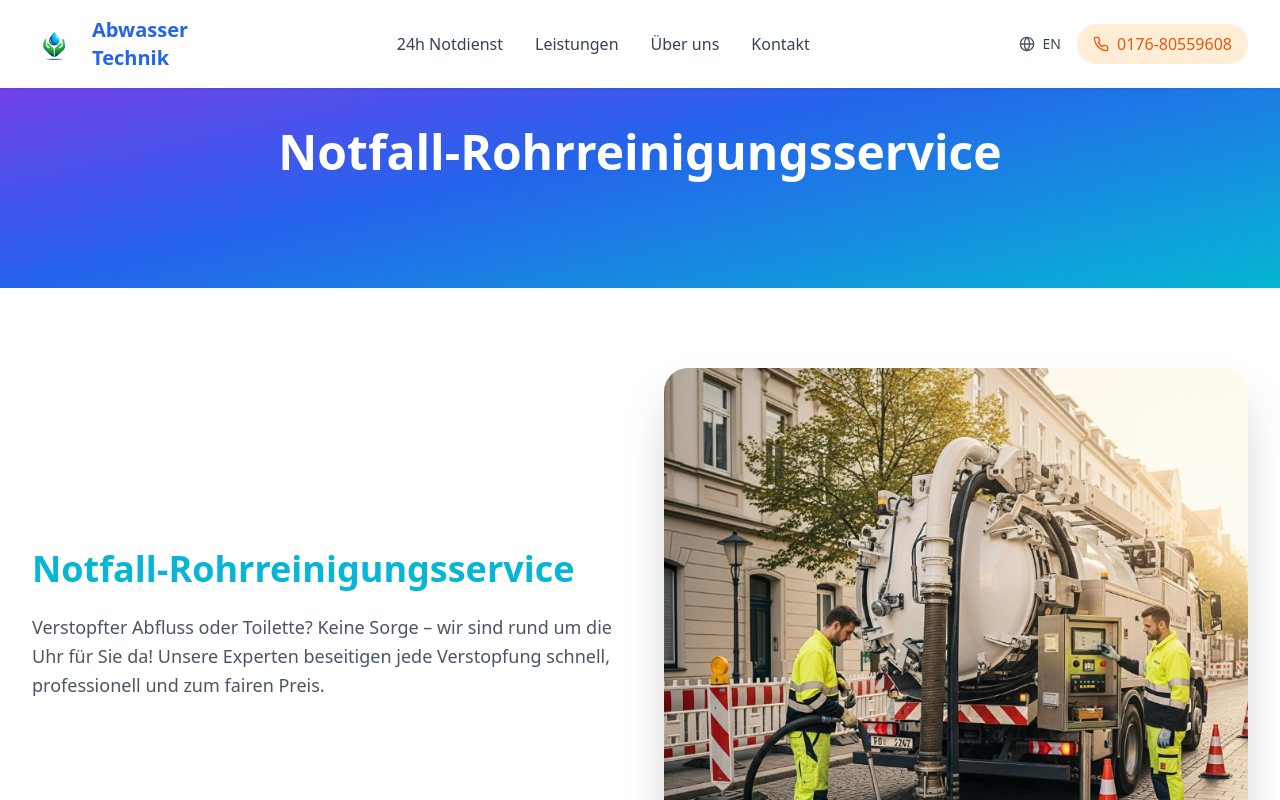
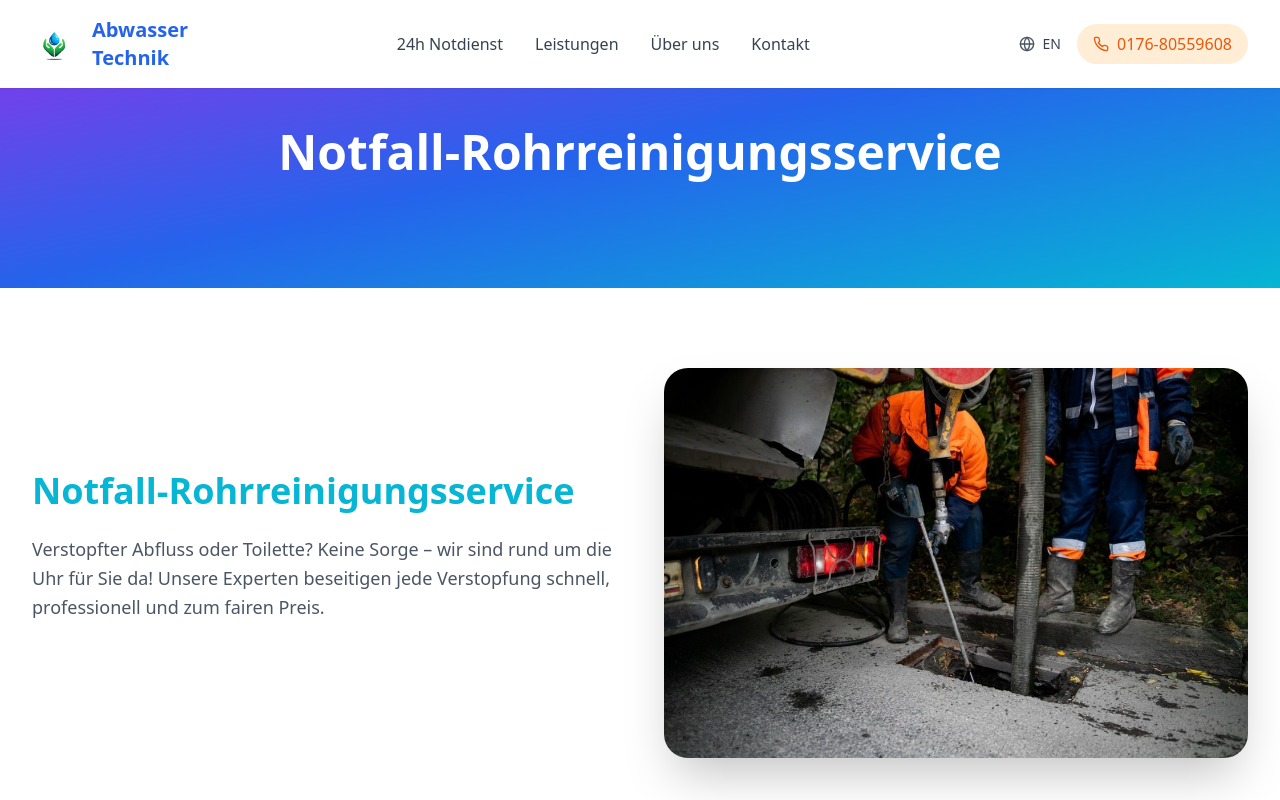
Before and after one commit to ElvisAhmetovic/abwasser-technik, a React (Vite) app: page /notdienst in a window 1280 px wide. Shown: the top 800 px of the page. Built offline with nearby package versions, Linux system fonts and the light colour scheme.

Commit message:
Replace image in NotdienstPage
Replaced the image in `src/pages/NotdienstPage.tsx` with the new sewer cleaning image. Refactor `src/pages/NotdienstPage.tsx` into smaller components without breaking any functionality. Make sure to delete any unused imports or files after the operation is done.

```diff
--- a/src/pages/NotdienstPage.tsx
+++ b/src/pages/NotdienstPage.tsx
@@ -1,5 +1,3 @@
-
-
 import { ArrowRight, CheckCircle } from 'lucide-react';
 import Header from '../components/Header';
 import EmergencyForm from '../components/EmergencyForm';
@@ -31,7 +29,7 @@ const NotdienstPage = () => {
             </div>
             <div className="relative">
               <img
-                src="/lovable-uploads/9e0925f0-936e-44d2-936b-97e0d619da1c.png"
+                src="/lovable-uploads/754f16f8-dc1f-4f58-baed-95490244b1f2.png"
                 alt="Notfall Rohrreinigungsservice"
                 className="rounded-3xl w-full h-auto shadow-2xl"
               />
```
Also changed, not shown: public/lovable-uploads/754f16f8-dc1f-4f58-baed-95490244b1f2.png (added).
